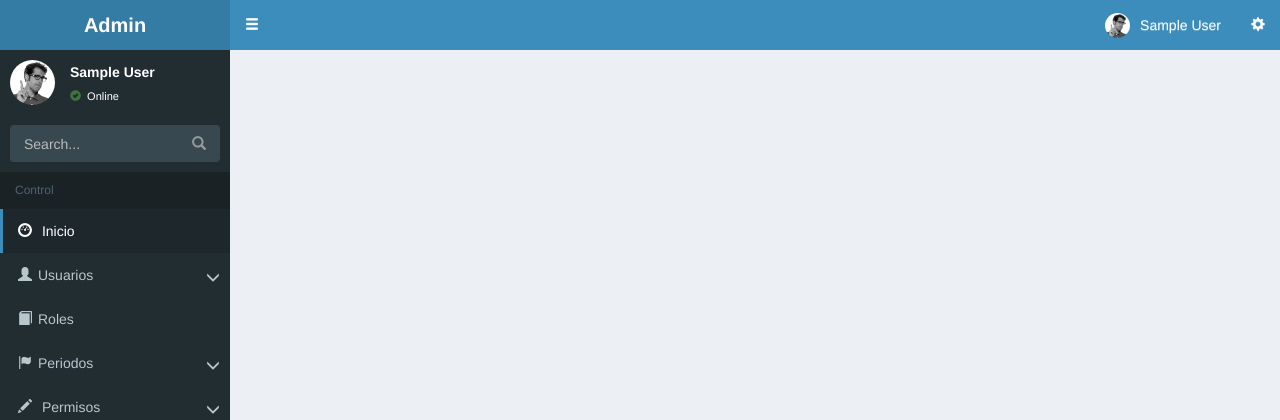
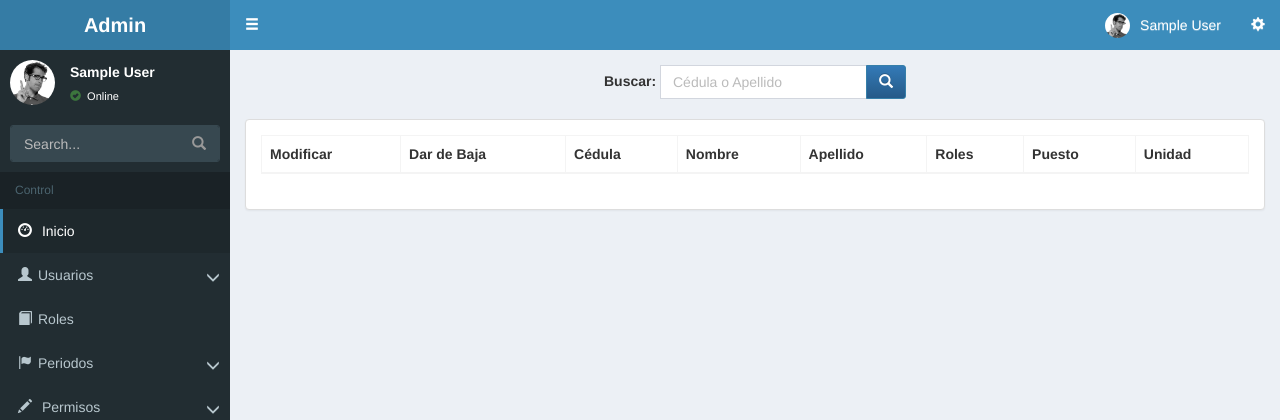
Before and after one commit to jorgevtorresr/SIMCOPV, a Django app: page /usuarios/usuarios/verusuarios/ in a window 1280 px wide; the page is wider, and only the part inside the window is pictured. Shown: the top 420 px of that part. Run offline with Django 3.2, Linux system fonts and the light colour scheme; a user stored in the database is signed in; tables that the repository leaves empty hold one stand-in row (values such as "Sample post"); lists and menus that the app fills with data are empty; parts of the project's set-up code (start-up, migrations or seed data) failed here and were passed over; some libraries are stand-ins or nearby versions.

Commit message:
Fixing ver usuarios

```diff
--- a/apps/usuarios/urls.py
+++ b/apps/usuarios/urls.py
@@ -7,6 +7,7 @@ urlpatterns = patterns('',
     url(r'^periodos/agregarperiodoporusuario/$', 'apps.usuarios.views.agregar_periodoporusuario', name='agregarperiodoporusuario'),
     url(r'^usuarios/agregarusuario/$', 'apps.usuarios.views.agregar_usuario', name='agregarusuario'),
     url(r'^usuarios/verusuarios/$', 'apps.usuarios.views.ver_usuarios', name='verusuarios'),
+    url(r'^usuarios/modicarusuario/(\d+)$', 'apps.usuarios.views.modificar_usuario', name='modificarusuario'),
     url(r'^roles/asignar-roles/$', 'apps.usuarios.views.asignar_roles', name='asignarroles'),
     url(r'^cuenta/login/$', 'apps.usuarios.views.autenticacion', name='auth'),
     url(r'^cuenta/logout/$', 'apps.usuarios.views.auth_logout', name='logout'),
@@ -15,4 +16,5 @@ urlpatterns = patterns('',
     url(r'^ajax/asignar-roles/grupo/(\d+)/$', 'apps.usuarios.views.ajax_table_usuarios', name="tabla_grupo"),
     url(r'^ajax/asignar-roles/usuarios-por-tipo/$', 'apps.usuarios.views.ajax_tabla_agregarperiodo', name="tabla_tipo"),
     url(r'^ajax/asignar-roles/usuarios-por-periodo/$','apps.usuarios.views.ajax_usuarios_periodo', name="tabla_usuarios_periodo"),
+    url(r'^ajax/verusuarios/usuarios/$','apps.usuarios.views.ajax_usuarios_ver', name="tabla_usuarios"),
 )
--- a/apps/usuarios/views.py
+++ b/apps/usuarios/views.py
@@ -18,7 +18,7 @@ from django.template.loader import get_template
 from django.template import Context
 from rest_framework import viewsets
 from .models import Persona, TipoNotificacion, Periodo, Notificacion, Unidad, GlobalPermission
-from .forms import PersonaForm, LoginForm, UnidadForm, FrontImages, PeriodoForm
+from .forms import PersonaForm, LoginForm, UnidadForm, FrontImages, PeriodoForm, PersonaModificarForm
 from .serializers import (UserSerializer, PersonaSerializer, TipoNotificacionSerializer, NotificacionSerializer, PeriodoSerializer)
 
 # Create your views here.
@@ -37,7 +37,22 @@ def base(request):
 	return render(request,'base.html',{})
 
 def ver_usuarios(request):
+	if request.method == "POST":
+		pass
 	return render(request, "usuarios/verusuarios.html",{})
+
+def modificar_usuario(request, id):
+	user = Persona.objects.get(pk=id)
+	if request.method == "POST":
+		form = PersonaModificarForm(user, request.POST)
+		if form.is_valid():
+			form.save()
+			return HttpResponseRedirect(reverse("verusuarios"))
+		else:
+			messages.error(request, "Los datos ingresados no son correctos")
+	else:
+		form = PersonaModificarForm(instance=user)
+	return render(request, "usuarios/modificarusuario.html",{"form":form})
 
 def agregar_periodo(request):
 	if request.method == "POST":
@@ -148,6 +163,17 @@ def ajax_table_usuarios(request,id):
 		except:
 			raise Http404("No se puede encontrar la pagina solicitada")
 	return render(request, "usuarios/tablausuarios.html",{})
+
+def ajax_usuarios_ver(request):
+	if request.is_ajax():
+		query = request.GET.get("buscar","")
+		ajax = User.objects.filter(last_name__icontains=query,is_superuser=False).order_by("persona__unidad","last_name","first_name")
+		try:
+			if len(ajax) <= 0 and len(query) > 0:
+				ajax = User.objects.filter(username__exact=query,is_superuser=False)
+		except:
+			pass
+	return render(request, "usuarios/tabla-verusuarios.html",{"ajax":ajax})
 
 def ajax_usuarios_periodo(request):
 	if request.is_ajax():
--- a/templates/base.html
+++ b/templates/base.html
@@ -19,6 +19,7 @@
     <link rel="stylesheet" href="{% static "bootstrap/css/bootstrap-theme.min.css" %}">
     <link href="{% static "css/vendor/AdminLTE.min.css"%}" rel="stylesheet" type="text/css" />
     <link href="{% static "css/vendor/skins/skin-blue.min.css"%}" rel="stylesheet" type="text/css" />
+    <link rel="icon" href="{% static "img/favicon.ico" %}">
     {% endblock css %}
 
   </head>
--- a/templates/usuarios/agregarperiodo.html
+++ b/templates/usuarios/agregarperiodo.html
@@ -2,9 +2,6 @@
 {% block title %}
 	SIMCOPV Agregar Periodo
 {% endblock title %}
-{% block css %}
-	{{block.super}}
-{% endblock css %}
 {% block content %}
 	{% if messages %}
 			{% for message in messages %}
--- a/templates/usuarios/asignar-roles.html
+++ b/templates/usuarios/asignar-roles.html
@@ -171,7 +171,7 @@
     function ajaxfy(id){
       $.ajax({
           type:"GET",
-          url: "/usuarios/registrar/asignar-roles/grupo/"+id+"/",
+          url: "/usuarios/ajax/asignar-roles/grupo/"+id+"/",
           data: $("form#grupo").serialize(),
           content: $("form#grupo"),
           success: function(data, status){
--- /dev/null
+++ b/templates/usuarios/tabla-verusuarios.html
@@ -0,0 +1,32 @@
+<thead>
+	<tr>
+		<th>Modificar</th>
+		<th>Dar de Baja</th>
+		<th>Cédula</th>
+		<th>Nombre</th>
+		<th>Apellido</th>
+		<th>Roles</th>
+		<th>Puesto</th>
+		<th>Unidad</th>
+	</tr>
+</thead>
+<tbody>
+	{% for usuario in ajax %}
+	<tr class="usuario-row">
+		<td class="modificar" style="width: 5px"><a href="{% url 'modificarusuario' usuario.persona.id %}"class="btn btn-warning btn-xs" data-toggle="modal">Modificar</a></td>
+		<td class="eliminar text-center" style="width: 100px"><a href="#modal-baja" class="btn btn-danger btn-xs" data-toggle="modal">Dar de Baja</a></td>
+		<td>{{usuario.username}}</td>
+		<td>{{usuario.first_name}}</td>
+		<td>{{usuario.last_name}}</td>
+		<td>
+		<ul>
+		{% for group in usuario.groups.all %}
+			<li>{{group}}</li>
+		{% endfor %}
+		</ul>
+		</td>
+		<td>{{usuario.persona.puesto}}</td>
+		<td>{{usuario.persona.unidad}}</td>
+	</tr>
+	{% endfor %}
+</tbody>
--- a/templates/usuarios/verusuarios.html
+++ b/templates/usuarios/verusuarios.html
@@ -1,4 +1,69 @@
 {% extends "base.html" %}
+{% block css %}
+	{{block.super}}
+	<style>
+		table#table_usuarios tr.usuario-row:hover{
+			background-color: #e5e5e5;
+			cursor: pointer;
+		}
+	</style>
+{% endblock css %}
 {% block content %}
-
+	<div class="row">
+		<div class="col-xs-12">
+			<div class="text-center">
+				<form action="" method="get" id="form-search" class="form-inline">
+					<div class="form-group">
+						<label for="id_buscar">Buscar: 	</label>
+						<div class="input-group">
+							<input type="text" name="buscar" id="id_buscar" class="form-control" placeholder="Cédula o Apellido">
+							<span class="input-group-btn">
+								<button type="submit" class="btn btn-primary"><span class="glyphicon glyphicon-search"></span></button>
+							</span>
+						</div>
+					</div>
+				</form>
+			</div>
+		</div>
+	</div>
+	<br>
+	<div class="row">
+		<div class="col-xs-12">
+			<div class="panel panel-default">
+				<div class="panel-body">
+					<div class="table-responsive">
+						<table class="table table-bordered" id="table_usuarios">
+						</table>
+					</div>
+				</div>
+			</div>
+		</div>
+	</div>
+	</div>
 {% endblock content %}
+{% block javascript %}
+	{{block.super}}
+	<script>
+	 $(document).ready(function(){
+	 	tabla_ajax();
+	 	$("form#form-search").on("submit",function(event){
+	 		event.preventDefault();
+	 		tabla_ajax();
+	 		return false;
+	 	});
+	 	function tabla_ajax(){
+	 		$.ajax({
+	 			type: "GET",
+	 			data: $("form#form-search").serialize(),
+	 			url: "{% url 'tabla_usuarios' %}",
+	 			success: function(data, status){
+	 				$("table#table_usuarios").html(data);
+	 			},
+	 			error: function(xhr,errmsg,err){
+		          alert(xhr.status + ": " + xhr.responseText);
+		        }
+	 		});
+	 	}
+	 });
+	</script>
+{% endblock javascript %}
```
Also changed, not shown: apps/usuarios/forms.py (+30 -0 lines), templates/usuarios/modificarusuario.html (added, +101 -0 lines), static/img/favicon.ico (added).
